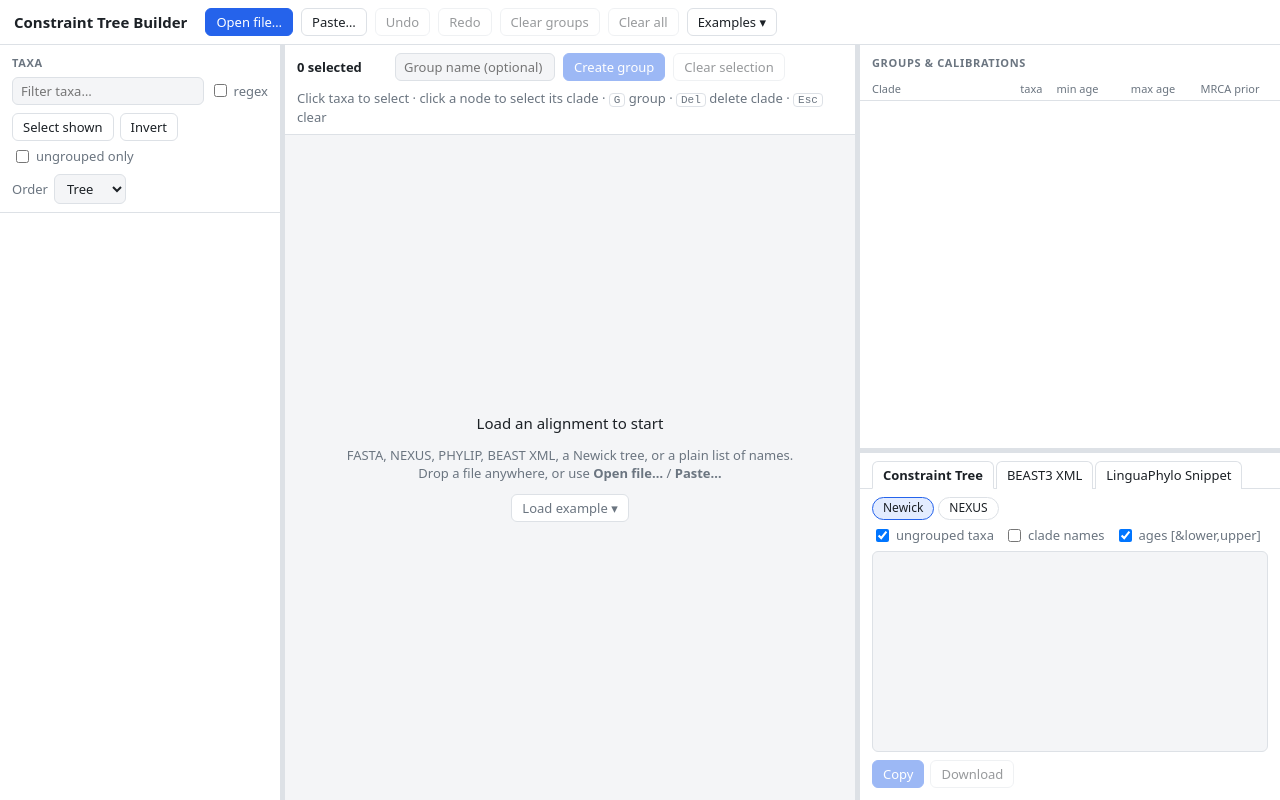
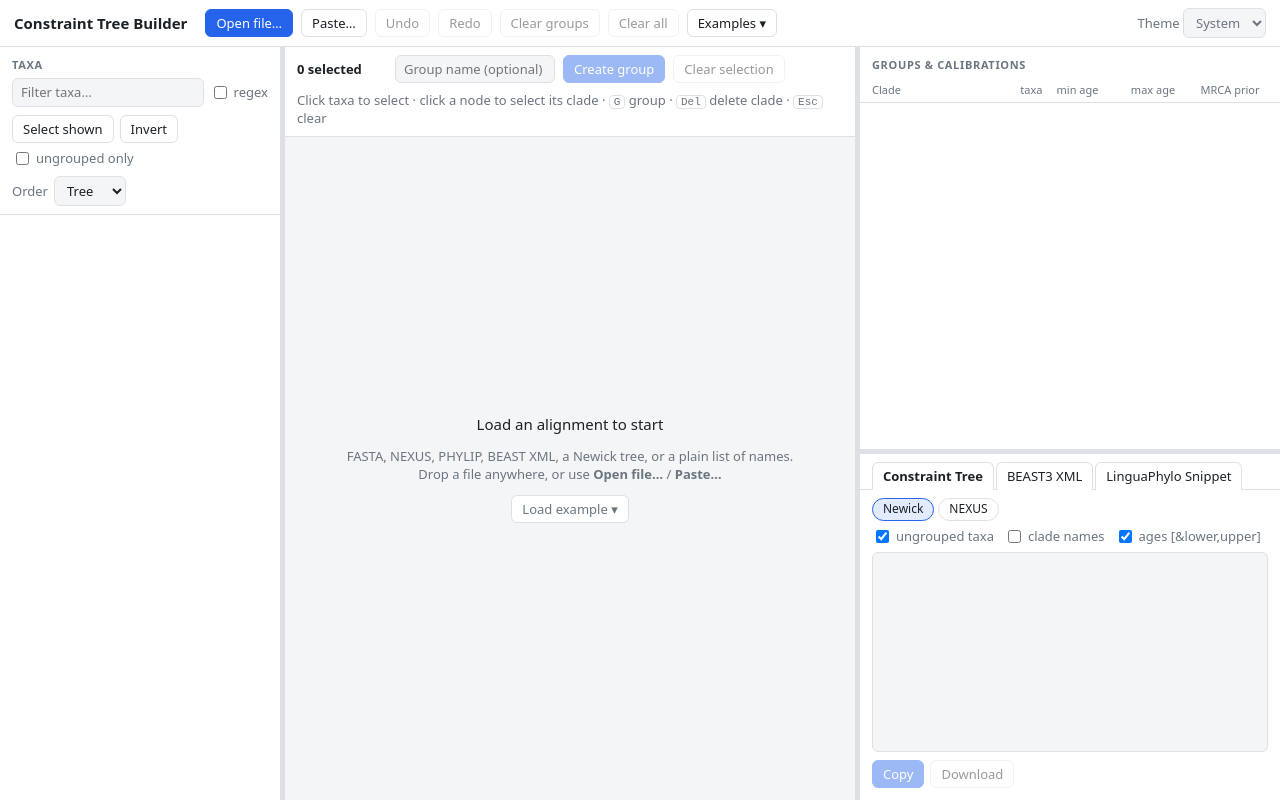
Before and after one commit to moverwater/CalibrationGUI, a website with bundled scripts: page index.html in a window 1280 px wide. Built offline with nearby package versions, Linux system fonts and the light colour scheme.

Commit message:
Added dark theme

```diff
--- a/css/style.css
+++ b/css/style.css
@@ -1,15 +1,24 @@
+/* Theme: follows the system unless <html data-theme="light|dark"> is set (see js/ui/theme.js) */
 :root {
   --bg: #f4f5f7; --panel: #ffffff; --border: #dde1e6; --text: #1c2126; --muted: #6b7580;
   --accent: #2563eb; --accent-weak: #e3ecff; --sel: #fff1b8; --danger: #c62828; --edge: #4b5563;
   --hover: #f0f2f5;
+  color-scheme: light dark;
 }
 @media (prefers-color-scheme: dark) {
-  :root {
+  :root:not([data-theme="light"]) {
     --bg: #14171b; --panel: #1c2025; --border: #2e343b; --text: #e6e9ec; --muted: #8d96a0;
     --accent: #6b9bff; --accent-weak: #22324f; --sel: #54481c; --danger: #ef5350; --edge: #aab2bb;
     --hover: #262b31;
   }
 }
+:root[data-theme="dark"] {
+  --bg: #14171b; --panel: #1c2025; --border: #2e343b; --text: #e6e9ec; --muted: #8d96a0;
+  --accent: #6b9bff; --accent-weak: #22324f; --sel: #54481c; --danger: #ef5350; --edge: #aab2bb;
+  --hover: #262b31;
+}
+:root[data-theme="light"] { color-scheme: light; }
+:root[data-theme="dark"] { color-scheme: dark; }
 * { box-sizing: border-box; }
 html, body { height: 100%; }
 body {
--- a/index.html
+++ b/index.html
@@ -5,6 +5,13 @@
 <meta name="viewport" content="width=device-width, initial-scale=1">
 <title>Constraint Tree Builder</title>
 <link rel="stylesheet" href="css/style.css">
+<script>
+  // Apply a saved Light/Dark choice before the page is drawn (js/ui/theme.js manages it).
+  try {
+    const t = localStorage.getItem('constraint-tree-builder-v1-theme');
+    if (t === 'light' || t === 'dark') document.documentElement.dataset.theme = t;
+  } catch (e) { /* storage unavailable */ }
+</script>
 <script type="module" src="js/main.js"></script>
 </head>
 <body>
@@ -19,6 +26,13 @@
   <button id="btnClearAll" title="Remove all taxa, groups and calibrations (Undo restores them)">Clear all</button>
   <div class="exmenu"><button data-menu="examples" aria-haspopup="true">Examples ▾</button><div class="menu" hidden></div></div>
   <span class="src" id="srcName"></span>
+  <label class="muted" title="Colour theme">Theme
+    <select id="theme">
+      <option value="system">System</option>
+      <option value="light">Light</option>
+      <option value="dark">Dark</option>
+    </select>
+  </label>
 </header>
 
 <main>
--- a/js/main.js
+++ b/js/main.js
@@ -10,6 +10,7 @@ import { renderTabs, renderOutput, initExport } from './ui/export.js';
 import { initLayout } from './ui/layout.js';
 import { initLoading } from './ui/loading.js';
 import { initKeyboard } from './ui/keyboard.js';
+import { initTheme } from './ui/theme.js';
 
 view.render = (keepGroupList = false) => {
   const { S } = app;
@@ -53,6 +54,7 @@ initExport();
 initLayout();
 initLoading();
 initKeyboard();
+initTheme();
 
 restore();
 renderTabs();
--- /dev/null
+++ b/js/ui/theme.js
@@ -0,0 +1,24 @@
+// Light / Dark / System theme selector. "System" follows the operating system; a choice of Light
+// or Dark is stored in the browser and set as <html data-theme>, which css/style.css keys on.
+// index.html applies the stored choice before the page is drawn, so this key must match there.
+import { STORE_KEY } from '../store.js';
+import { $ } from './dom.js';
+
+const THEME_KEY = STORE_KEY + '-theme';
+
+function applyTheme(theme) {
+  if (theme === 'light' || theme === 'dark') document.documentElement.dataset.theme = theme;
+  else delete document.documentElement.dataset.theme;
+}
+
+export function initTheme() {
+  const select = $('theme');
+  select.value = document.documentElement.dataset.theme || 'system';
+  select.addEventListener('change', () => {
+    applyTheme(select.value);
+    try {
+      if (select.value === 'system') localStorage.removeItem(THEME_KEY);
+      else localStorage.setItem(THEME_KEY, select.value);
+    } catch (e) { /* storage unavailable: the choice lasts until the page is closed */ }
+  });
+}
```
